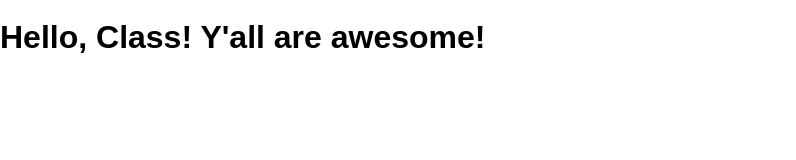
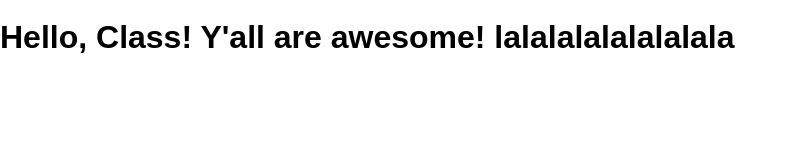
Before and after one commit to mdewey/git-example-1, a website: page public/index.html in a window 1280 px wide. Shown: the whole page, without its empty margins (0-796 px from the left). Drawn offline with Linux system fonts and the light colour scheme.

Commit message:
added some lalalas

```diff
--- a/public/index.html
+++ b/public/index.html
@@ -8,6 +8,8 @@
     <link rel="stylesheet" href="/screen.css" />
   </head>
   <body>
-    <h1 class="hello-world">Hello, Class! Y'all are awesome!</h1>
+    <h1 class="hello-world">
+      Hello, Class! Y'all are awesome! lalalalalalalalala
+    </h1>
   </body>
 </html>
```
